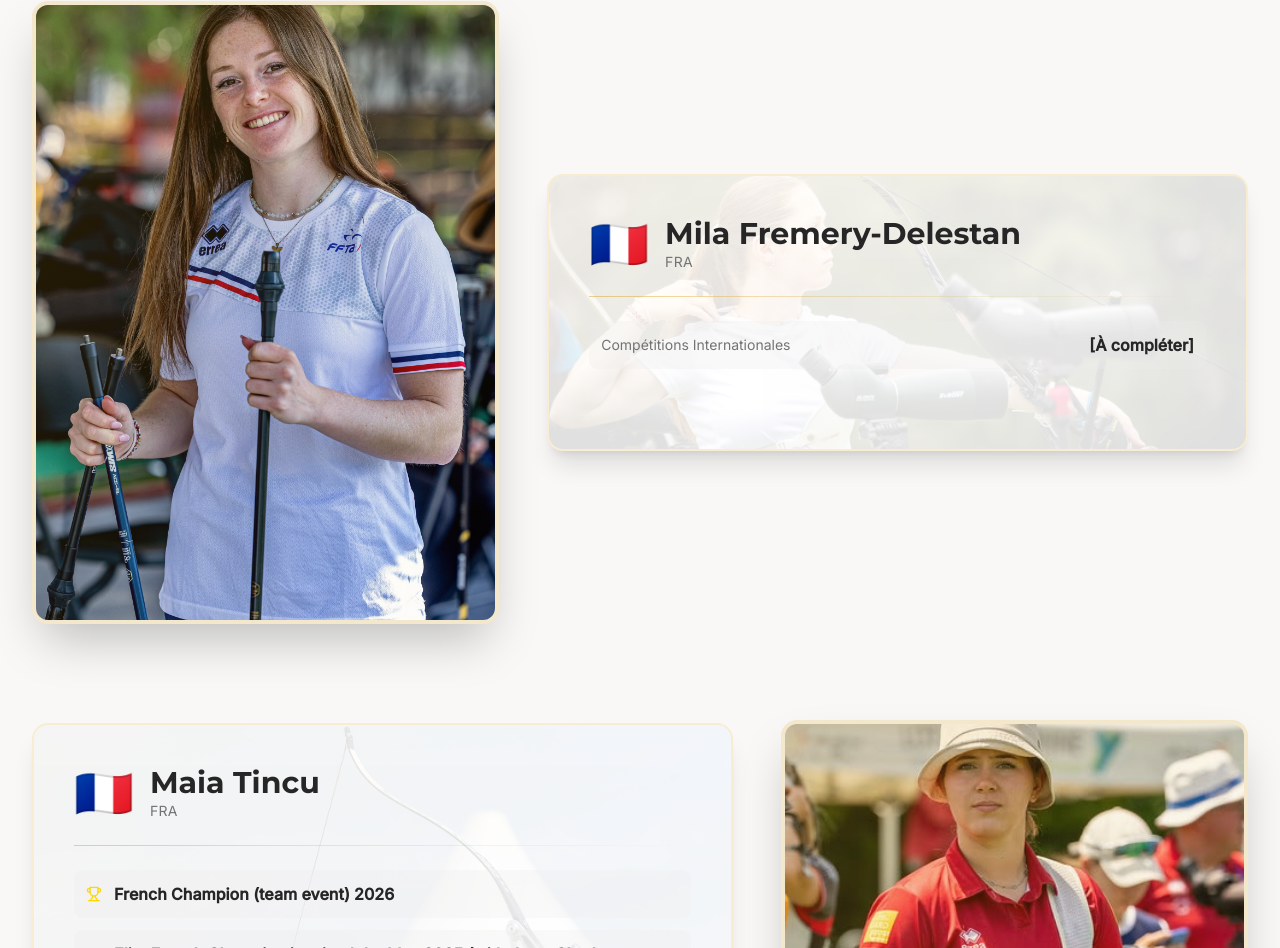
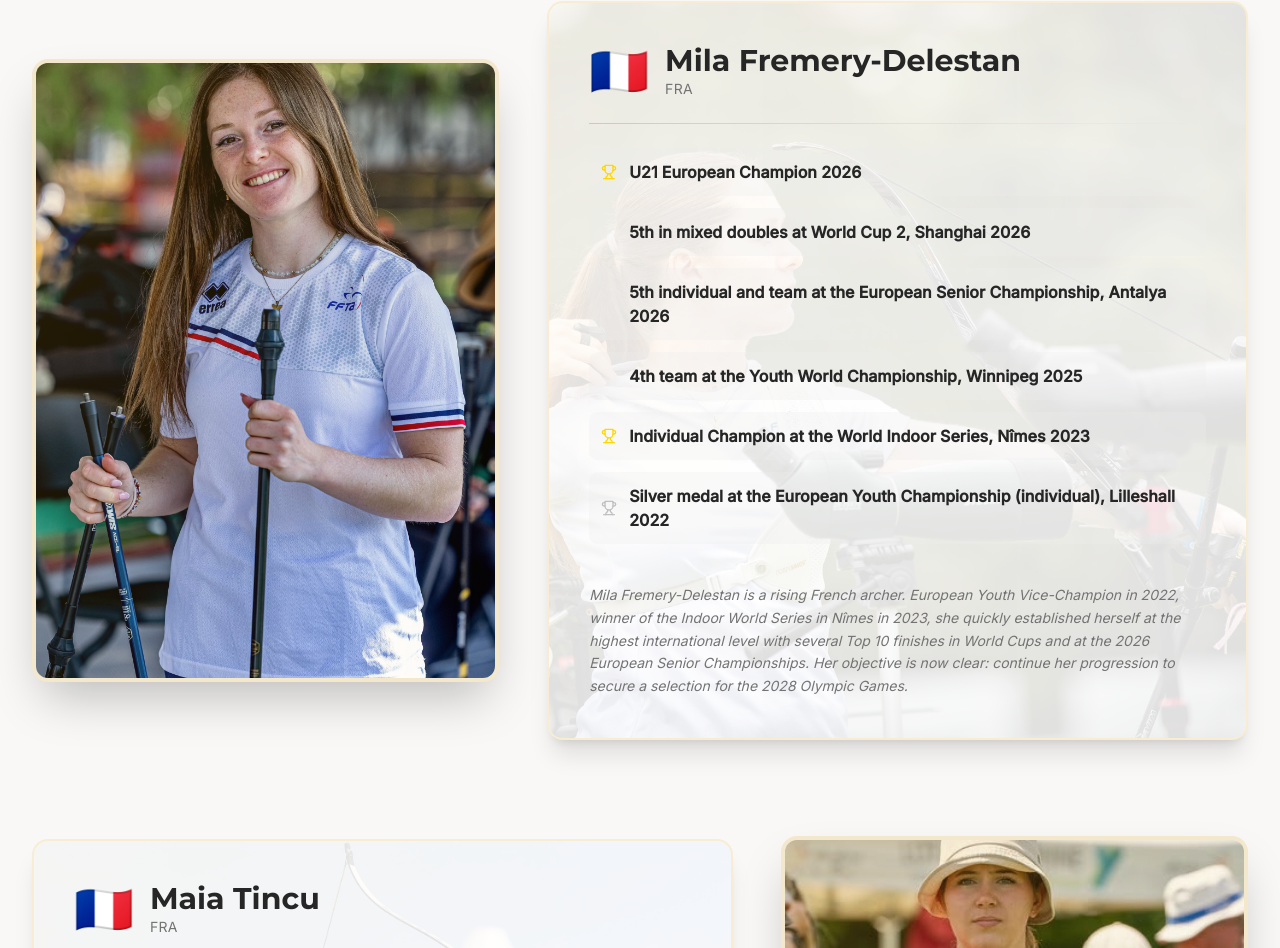
Before and after one commit to nc7hmwtkz4-dot/sg-367be137-3608-459c-9bca-cc2af1e0b7e2-1780337345, a Next.js app: page /en/los-angeles-2028 in a window 1280 px wide. Shown: the part 6601-7549 px from the top of the page. Built offline with nearby package versions, Linux system fonts and the light colour scheme; no server answers.

Commit message:
feat(content): update mila fremery-delestan achievements

```diff
--- a/src/pages/en/los-angeles-2028.tsx
+++ b/src/pages/en/los-angeles-2028.tsx
@@ -251,10 +251,22 @@ export default function LosAngeles2028({ rankings }: PageProps) {
               flag="🇫🇷"
               profileImage="/R3X_6040.jpg"
               actionImage="/SYG2932.jpg"
-              palmares={[]}
+              stats={{ discipline: "Recurve Bow", bestScore: "672/720", ranking: "Top 15 France" }}
+              palmares={[
+                "U21 European Champion 2026",
+                "Silver medal at the European Youth Championship (individual), Lilleshall 2022",
+                "Individual Champion at the World Indoor Series, Nîmes 2023",
+                "4th team at the Youth World Championship, Winnipeg 2025",
+                "5th in mixed doubles at World Cup 2, Shanghai 2026",
+                "5th individual and team at the European Senior Championship, Antalya 2026"
+              ]}
               worldRanking={rankings[45361]}
-              isEven={true} />
+              isEven={true}>
 
+              <p className="text-muted-foreground italic text-sm leading-relaxed">
+                Mila Fremery-Delestan is a rising French archer. European Youth Vice-Champion in 2022, winner of the Indoor World Series in Nîmes in 2023, she quickly established herself at the highest international level with several Top 10 finishes in World Cups and at the 2026 European Senior Championships. Her objective is now clear: continue her progression to secure a selection for the 2028 Olympic Games.
+              </p>
+            </AthleteCard>
 
             <AthleteCard
               name="Maia Tincu"
--- a/src/pages/los-angeles-2028.tsx
+++ b/src/pages/los-angeles-2028.tsx
@@ -254,10 +254,10 @@ export default function LosAngeles2028({ rankings }: PageProps) {
               actionImage="/SYG2932.jpg"
               stats={{ discipline: "Arc Classique", bestScore: "672/720", ranking: "Top 15 France" }}
               palmares={[
+                "Championne d'Europe U21 2026",
                 "Médaille d'argent au Championnat d'Europe Jeune (individuel), Lilleshall 2022",
                 "Championne individuelle à la World Indoor Series, Nîmes 2023",
                 "4ème par équipe au Championnat du Monde de la Jeunesse, Winnipeg 2025",
-                "6ème individuelle et par équipe à la World Cup 1, Puebla 2026",
                 "5ème en double mixte à la World Cup 2, Shanghai 2026",
                 "5ème individuelle et par équipe au Championnat d'Europe Senior, Antalya 2026"
               ]}
```
